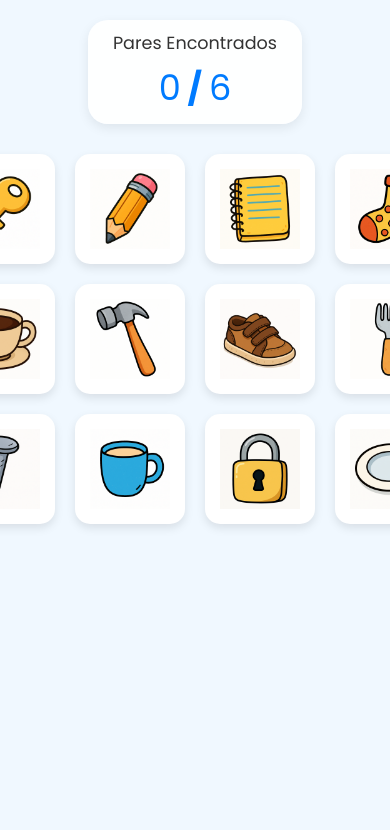
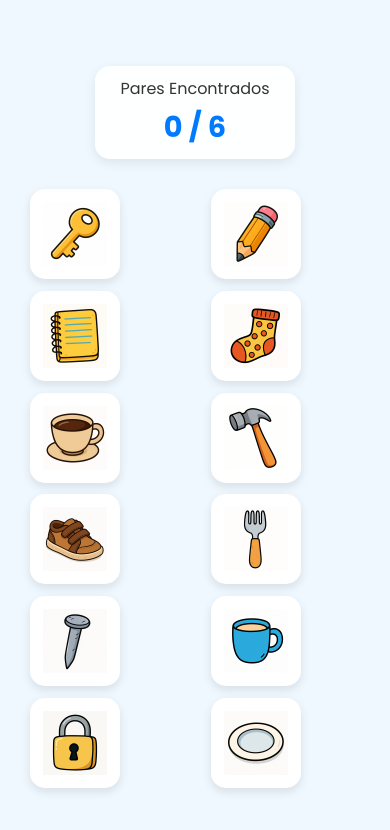
Before and after one commit to GabrielGomesDevBr/abaplay.pareamento, a plain HTML site: page index.html in a window 390 px wide. Drawn offline with Linux system fonts and the light colour scheme.

Commit message:
mobile friendly

```diff
--- a/style.css
+++ b/style.css
@@ -1,25 +1,27 @@
 /* Estilos gerais e reset */
 :root {
-    --card-size: clamp(100px, 15vw, 150px); /* Tamanho responsivo das cartas */
-    --gap-size: 20px;
+    /* Variáveis para fácil customização */
+    --card-size: clamp(80px, 20vw, 150px); /* Tamanho da carta se ajusta ao viewport */
+    --gap-size: clamp(10px, 3vw, 20px);  /* Espaçamento se ajusta ao viewport */
     --primary-color: #007bff;
     --success-color: #28a745;
     --danger-color: #dc3545;
     --light-blue-bg: #f0f8ff;
+    --border-radius: 15px;
 }
 
 body, html {
     margin: 0;
     padding: 0;
     width: 100%;
-    height: 100%;
-    overflow: hidden;
+    min-height: 100%; /* Garante que o corpo ocupe pelo menos a altura da tela */
     font-family: 'Poppins', sans-serif;
     background-color: var(--light-blue-bg);
     color: #333;
     display: flex;
     justify-content: center;
     align-items: center;
+    box-sizing: border-box;
 }
 
 .game-container {
@@ -28,6 +30,7 @@ body, html {
     align-items: center;
     gap: 20px;
     width: 100%;
+    max-width: 1200px; /* Limite para telas muito grandes */
     height: 100%;
     padding: 20px;
     box-sizing: border-box;
@@ -37,19 +40,24 @@ body, html {
 #hud {
     background-color: rgba(255, 255, 255, 0.95);
     padding: 10px 25px;
-    border-radius: 20px;
+    border-radius: var(--border-radius);
     box-shadow: 0 4px 12px rgba(0, 0, 0, 0.08);
+    flex-shrink: 0; /* Impede que o HUD encolha */
 }
 
-.hud-item span { font-weight: 400; font-size: 1.1em; }
+.hud-item span { font-size: 1.1em; }
 .hud-item p { font-weight: 700; font-size: 2em; margin: 5px 0 0 0; color: var(--primary-color); text-align: center; }
 
-/* Tabuleiro do Jogo em Grade 4x3 */
+/* Tabuleiro do Jogo - Layout Base para Desktop */
 #game-board {
     display: grid;
+    /* 4 colunas para telas largas */
     grid-template-columns: repeat(4, 1fr);
     gap: var(--gap-size);
     padding: 10px;
+    width: 100%;
+    max-width: 800px; /* Limita a largura do tabuleiro */
+    margin: auto; /* Centraliza o tabuleiro */
 }
 
 /* Estilo individual da Carta */
@@ -57,14 +65,15 @@ body, html {
     width: var(--card-size);
     height: var(--card-size);
     background-color: #fff;
-    border-radius: 15px;
+    border-radius: var(--border-radius);
     box-shadow: 0 4px 10px rgba(0,0,0,0.1);
     display: flex;
     justify-content: center;
     align-items: center;
     cursor: pointer;
-    border: 5px solid transparent; /* Borda para feedback de seleção */
-    transition: transform 0.2s ease-in-out, border-color 0.2s;
+    border: 5px solid transparent;
+    transition: transform 0.2s ease-in-out, border-color 0.2s, background-color 0.2s;
+    -webkit-tap-highlight-color: transparent; /* Remove o destaque de toque em mobile */
 }
 
 .card:hover {
@@ -74,48 +83,66 @@ body, html {
 .card img {
     width: 80%;
     height: 80%;
-    object-fit: contain; /* Garante que a imagem caiba sem distorcer */
-    pointer-events: none; /* Impede que a imagem intercepte o clique da carta */
+    object-fit: contain;
+    pointer-events: none;
 }
 
-/* -- Estados e Animações da Carta -- */
-
-/* Carta selecionada pelo jogador */
-.card.selected {
-    border-color: var(--primary-color);
-    transform: scale(1.08);
-}
-
-/* Animação para um par CORRETO */
-.card.matched {
-    animation: success-anim 0.8s ease-in-out forwards;
-}
+/* --- Estados e Animações da Carta --- */
+.card.selected { border-color: var(--primary-color); transform: scale(1.08); }
+.card.matched { animation: success-anim 0.8s ease-in-out forwards; }
+.card.shake { animation: shake-anim 0.5s ease-in-out; border-color: var(--danger-color); }
 
 @keyframes success-anim {
     0% { transform: scale(1); background-color: #fff; }
     50% { transform: scale(1.1); background-color: #d4edda; border-color: var(--success-color); }
     100% { transform: scale(0); opacity: 0; }
 }
-
-/* Animação para um par INCORRETO */
-.card.shake {
-    animation: shake-anim 0.5s ease-in-out;
-    border-color: var(--danger-color);
-}
-
 @keyframes shake-anim {
     0%, 100% { transform: translateX(0); }
     20%, 60% { transform: translateX(-10px); }
     40%, 80% { transform: translateX(10px); }
 }
 
-/* Tela de Resultados (sem alterações) */
-#results-screen { position: absolute; top: 0; left: 0; width: 100%; height: 100%; background-color: rgba(0, 0, 0, 0.6); display: flex; justify-content: center; align-items: center; z-index: 100; backdrop-filter: blur(5px); }
+/* --- Media Queries para Responsividade --- */
+
+/* Telas de Tablet (ex: iPads em modo retrato) */
+@media (max-width: 820px) {
+    #game-board {
+        /* Muda para 3 colunas */
+        grid-template-columns: repeat(3, 1fr);
+        max-width: 600px;
+    }
+}
+
+/* Telas de Celular (grandes e pequenos) */
+@media (max-width: 600px) {
+    body {
+        /* Permite rolagem vertical se necessário em telas pequenas */
+        overflow-y: auto;
+        align-items: flex-start; /* Alinha o conteúdo no topo */
+        padding-top: 20px;
+    }
+
+    #game-board {
+        /* Muda para 2 colunas, ideal para visualização vertical */
+        grid-template-columns: repeat(2, 1fr);
+        max-width: 380px;
+    }
+
+    .hud-item span { font-size: 1em; }
+    .hud-item p { font-size: 1.8em; }
+
+    .results-box {
+        padding: 25px;
+    }
+    .results-box h2 { font-size: 2em; }
+    .results-box p { font-size: 1.1em; }
+    #play-again-btn { font-size: 1em; padding: 12px 25px; }
+}
+
+
+/* Tela de Resultados (sem alterações de lógica, apenas responsividade) */
+#results-screen { position: fixed; top: 0; left: 0; width: 100%; height: 100%; background-color: rgba(0, 0, 0, 0.6); display: flex; justify-content: center; align-items: center; z-index: 100; backdrop-filter: blur(5px); }
 .results-box { background-color: white; padding: 40px 50px; border-radius: 25px; text-align: center; box-shadow: 0 10px 25px rgba(0, 0, 0, 0.15); animation: fadeIn 0.5s ease-in-out; width: 90%; max-width: 450px; }
-.results-box h2 { margin-top: 0; margin-bottom: 25px; color: var(--success-color); font-size: 2.5em; }
-.results-box p { font-size: 1.3em; color: #555; margin: 18px 0; }
-.results-box p strong { color: #333; }
-#play-again-btn { margin-top: 25px; padding: 15px 30px; font-size: 1.2em; font-weight: 700; color: white; background-image: linear-gradient(45deg, #007bff, #0056b3); border: none; border-radius: 15px; cursor: pointer; transition: all 0.3s ease; box-shadow: 0 4px 15px rgba(0, 123, 255, 0.3); }
-#play-again-btn:hover, #play-again-btn:focus { transform: translateY(-3px); box-shadow: 0 6px 20px rgba(0, 123, 255, 0.4); outline: none; }
 .hidden { display: none !important; }
 @keyframes fadeIn { from { opacity: 0; transform: scale(0.95); } to { opacity: 1; transform: scale(1); } }
```
